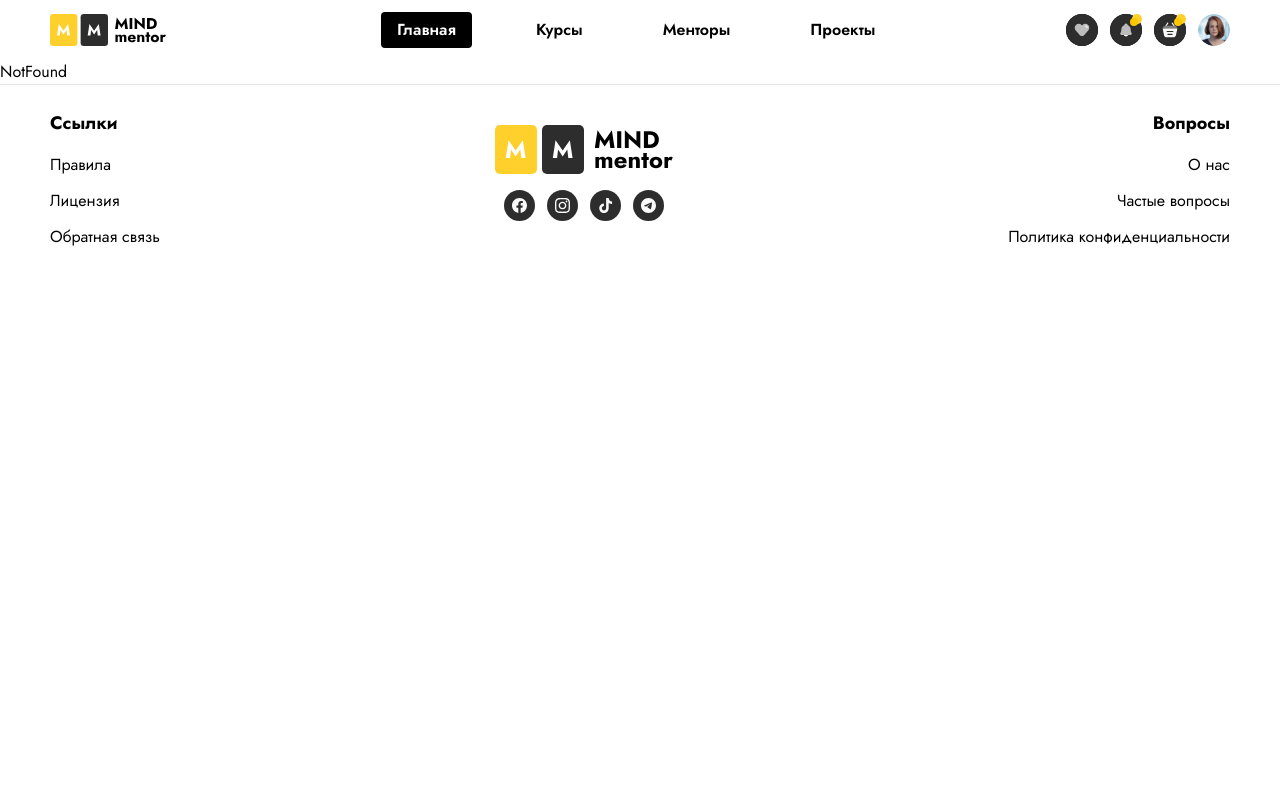
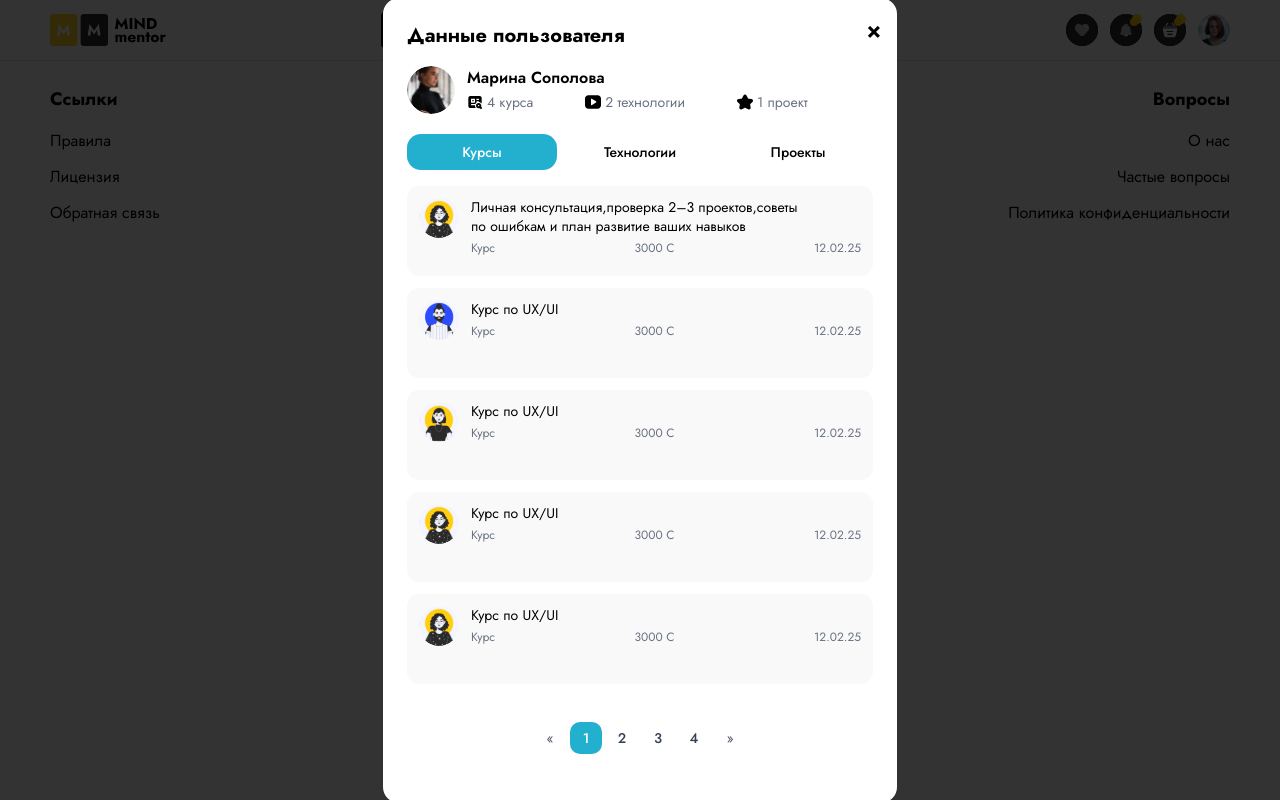
Before and after one commit to BAKYTq1/Mind-mentor, a React (Vite) app: page /user-data in a window 1280 px wide. Built offline with nearby package versions, Linux system fonts and the light colour scheme.

Commit message:
added User-data

```diff
--- a/src/components/UserData/index.jsx
+++ b/src/components/UserData/index.jsx
@@ -75,7 +75,7 @@ export default function UserData() {
               }}
               className={`flex-1 px-4 py-2 rounded-[14px] text-sm font-medium border ${
                 activeTab === tab
-                  ? "bg-black text-white border-black"
+                  ? "bg-[rgb(35,175,206)] text-white border-black"
                   : "bg-white text-black border-[#d9d9d9]"
               }`}
             >
@@ -123,7 +123,7 @@ export default function UserData() {
               onClick={() => changePage(page)}
               className={`w-8 h-8 rounded-[10px] text-sm font-medium border transition ${
                 currentPage === page
-                  ? "bg-black text-white border-black"
+                  ? "bg-[rgb(35,175,206)] text-white border-black"
                   : "text-gray-700 bg-white border-[#d9d9d9] hover:bg-gray-100"
               }`}
             >
```
Also changed, not shown: src/router.jsx (+6 -1 lines).
